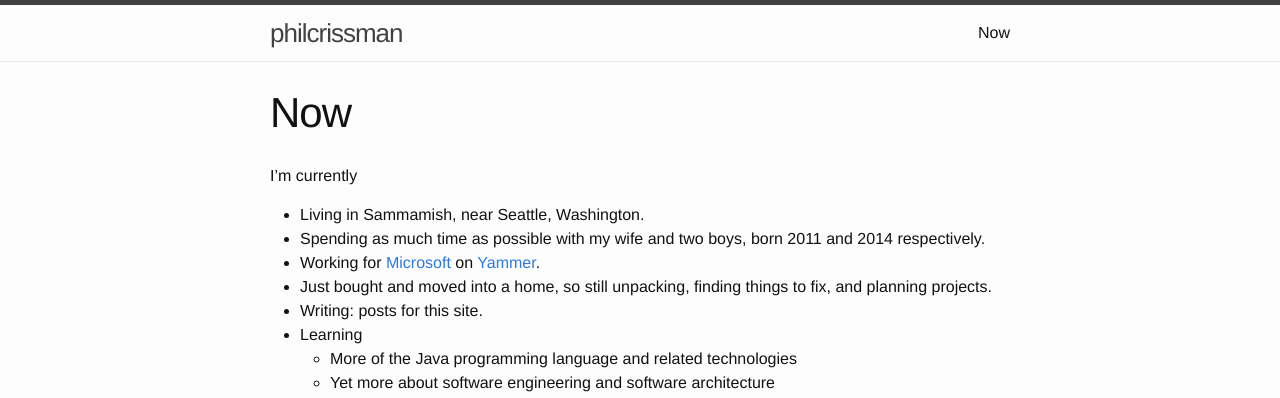
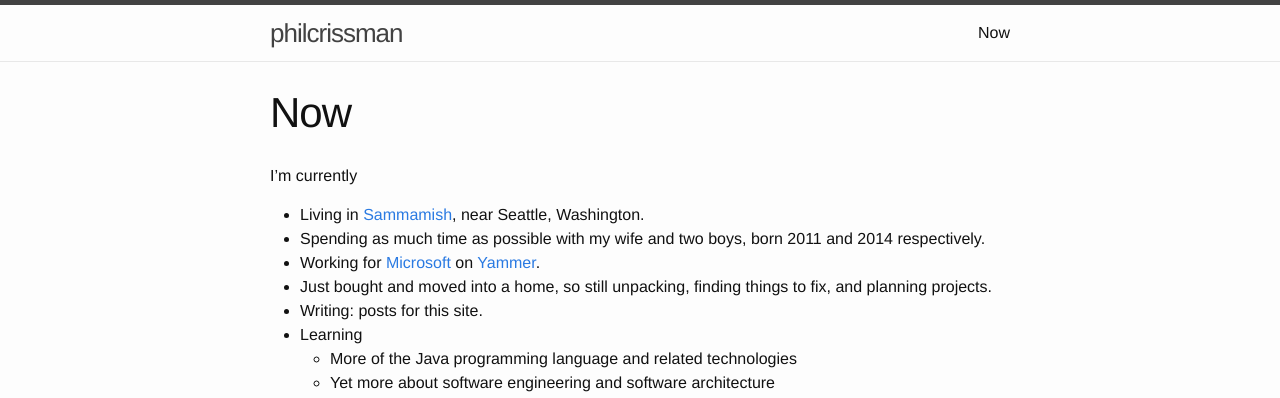
Before and after one commit to philcrissman/pcdotnet-octopress, a Jekyll site: the page built from now.md, in a window 1280 px wide. Shown: the top 398 px of the page. Built offline with Jekyll 4.4.1, drawn with Linux system fonts in a browser that asks for light colours; comment, search, counter and statistics services are not loaded; part of the change alters nothing that is shown.

```diff
--- a/now.md
+++ b/now.md
@@ -6,7 +6,7 @@ permalink: /now/
 
 I'm currently
 
-* Living in Sammamish, near Seattle, Washington.
+* Living in [Sammamish](https://goo.gl/maps/2HXKn1zg8e22), near Seattle, Washington.
 * Spending as much time as possible with my wife and two boys, born 2011 and 2014 respectively.
 * Working for [Microsoft](http://microsoft.com) on [Yammer](http://yammer.com).
 * Just bought and moved into a home, so still unpacking, finding things to fix, and planning projects.
```
